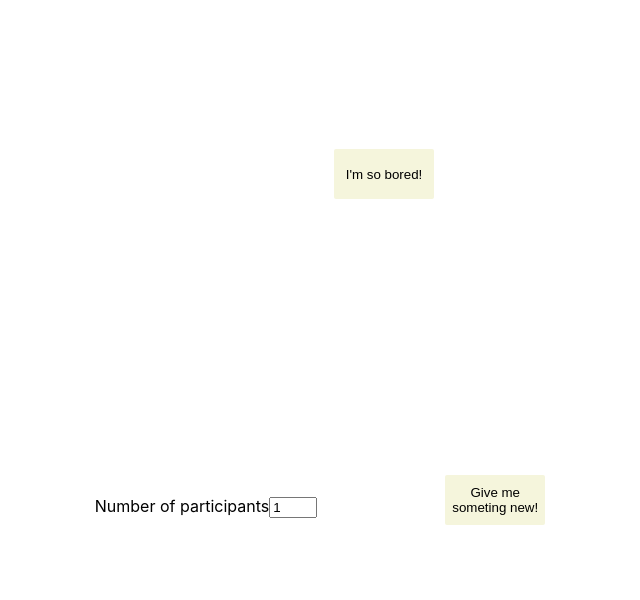
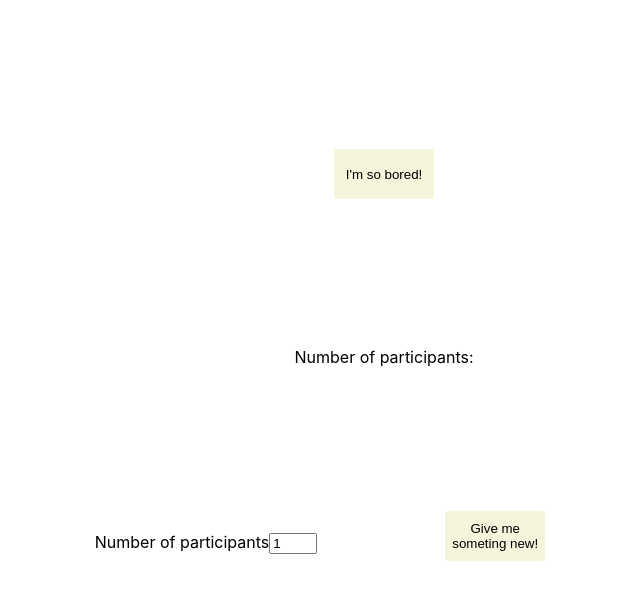
Before and after one commit to NellySP/Im-so-bored, a React (Create React App) app: page / in a window 1280 px wide. Shown: the top 600 px of the page, without its empty margins (256-896 px from the left). Built offline with nearby package versions, Linux system fonts and the light colour scheme; no server answers.

Commit message:
working!
get activity by number of people

```diff
--- a/src/components/ActivityByParticipants/index.js
+++ b/src/components/ActivityByParticipants/index.js
@@ -22,7 +22,7 @@ const PeopleActivity = () => {
   return (
     <div>
       <h2>{activity}</h2>
-      <h2>{participants}</h2>
+      <p>Number of participants: {participants}</p>
       <div className="participants-form">
         <label htmlFor="participants">Number of participants</label>
         <input
```
